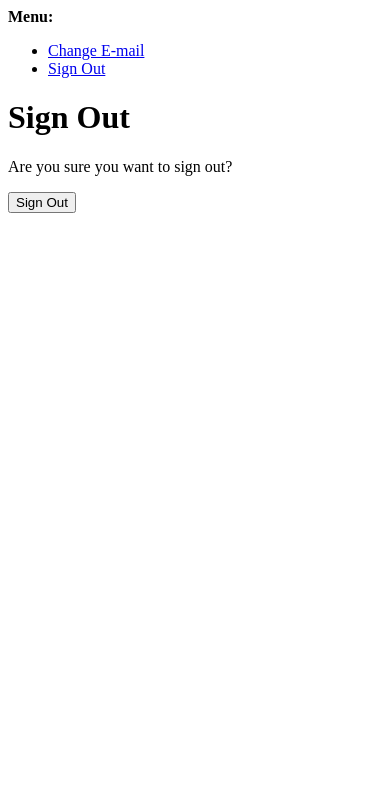
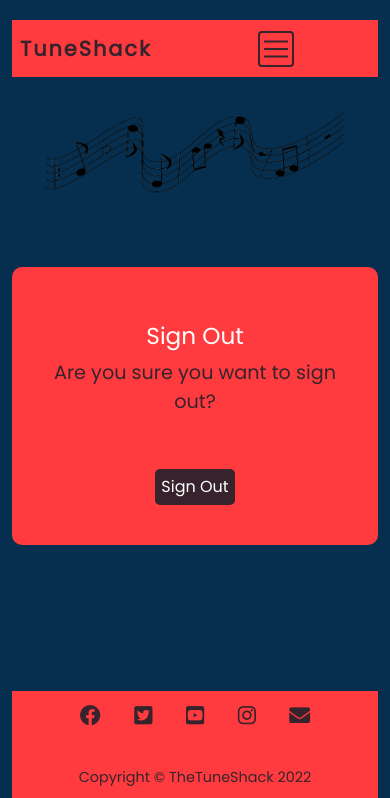
Before and after one commit to darco31/Tuneshack, a Django app: page /accounts/logout/ in a window 390 px wide. Shown: the top 798 px of the page. Run offline with Django 4.2, Linux system fonts and the light colour scheme; the visitor is signed in with stand-in values (Sample User, id 1).

Commit message:
Add styles to login, logout and sign up pages

```diff
--- a/static/css/style.css
+++ b/static/css/style.css
@@ -41,7 +41,7 @@ hr {
 
 li,
 label {
-    color: var(--wine)
+    color: var(--wine);
 }
 
 main {
@@ -126,6 +126,48 @@ main {
 .edit_container {
     display: flex;
     flex-direction: column;
+}
+
+/*  signup page */
+
+.name,
+.welcome-text {
+    color: var(--wine);
+    font-size: 1.2rem;
+}
+
+.link,
+.signup-head {
+    color: var(--white)
+}
+
+.link:hover {
+    color: var(--wine);
+}
+
+#id_username {
+    margin-left: 60px;
+}
+
+#id_password1 {
+    margin-left: 65px;
+}
+
+#id_email {
+    margin-left: 5px;
+}
+
+/* Login page */
+
+#id_password {
+    margin-left: 5px;
+}
+
+/* logout page */
+
+.welcome-text,
+.signup-head {
+    text-align: center;
 }
 
 /* Title size for posts */
--- a/templates/account/login.html
+++ b/templates/account/login.html
@@ -10,9 +10,9 @@
 <div class="container-auth-login">
     <div class="row">
         <div class="col-md-8 mt-3 offset-md-2">
-            <h3>{% trans "Login Here" %}</h3>
+            <h3 class="signup-head">{% trans "Login Here" %}</h3>
 
-            <p>{% blocktrans %}Welcome back to the TuneShack blog. To leave a comment or like a post, please log in. If you
+            <p class="welcome-text">{% blocktrans %}Welcome back to the TuneShack blog. To leave a comment or like a post, please log in. <br>If you
                 have not created an account yet, then <a class="link" href="{{ signup_url }}">sign up</a>
                 first.{% endblocktrans %}</p>
         </div>
@@ -25,7 +25,7 @@
                 {% if redirect_field_value %}
                 <input type="hidden" name="{{ redirect_field_name }}" value="{{ redirect_field_value }}" />
                 {% endif %}
-                <button class="btn btn-signup right" type="submit">{% trans "Sign In" %}</button>
+                <button class="login-button" type="submit">{% trans "Sign In" %}</button>
             </form>
         </div>
     </div>
--- a/templates/account/logout.html
+++ b/templates/account/logout.html
@@ -1,21 +1,29 @@
-{% extends "account/base.html" %}
+{% extends "base.html" %}
 
 {% load i18n %}
 
 {% block head_title %}{% trans "Sign Out" %}{% endblock %}
 
 {% block content %}
-<h1>{% trans "Sign Out" %}</h1>
+<div class="container-auth signup">
+    <div class="row">
+        <div class="col-md-8 mt-3 offset-md-2">
+            <h3 class="signup-head">{% trans "Sign Out" %}</h3>
 
-<p>{% trans 'Are you sure you want to sign out?' %}</p>
+            <p class="welcome-text">{% trans 'Are you sure you want to sign out?' %}</p>
+        </div>
+    </div>
+    <div class="row">
+        <div class="col-md-8 mt-3 offset-md-2">
 
-<form method="post" action="{% url 'account_logout' %}">
-  {% csrf_token %}
-  {% if redirect_field_value %}
-  <input type="hidden" name="{{ redirect_field_name }}" value="{{ redirect_field_value }}"/>
-  {% endif %}
-  <button type="submit">{% trans 'Sign Out' %}</button>
-</form>
-
-
+            <form method="post" action="{% url 'account_logout' %}">
+                {% csrf_token %}
+                {% if redirect_field_value %}
+                <input type="hidden" name="{{ redirect_field_name }}" value="{{ redirect_field_value }}" />
+                {% endif %}
+                <button class="login-button" type="submit">{% trans 'Sign Out' %}</button>
+            </form>
+        </div>
+    </div>
+</div>
 {% endblock %}
--- a/templates/account/signup.html
+++ b/templates/account/signup.html
@@ -8,9 +8,9 @@
 <div class="container-auth signup">
     <div class="row">
         <div class="col-md-8 mt-3 offset-md-2">
-            <h3>{% trans "Sign Up" %}</h3>
+            <h3 class="signup-head">{% trans "Sign Up" %}</h3>
 
-            <p>{% blocktrans %}Welcome back to the code|star blog. Do you already have an account? Then please <a class="link" href="{{ login_url }}">sign in</a> instead.{% endblocktrans %}</p>
+            <p class="welcome-text">{% blocktrans %}Welcome back to the <strong class="name">TuneShack.</strong> Do you already have an account? Then please <a class="link" href="{{ login_url }}">sign in</a> instead.{% endblocktrans %}</p>
         </div>
     </div>
     <div class="row">
@@ -21,7 +21,7 @@
                 {% if redirect_field_value %}
                 <input type="hidden" name="{{ redirect_field_name }}" value="{{ redirect_field_value }}" />
                 {% endif %}
-                <button class="btn btn-signup right" type="submit">{% trans "Sign Up" %} &raquo;</button>
+                <button class="signup-button" type="submit">{% trans "Sign Up" %} &raquo;</button>
             </form>
         </div>
     </div>
--- a/templates/base.html
+++ b/templates/base.html
@@ -107,6 +107,14 @@
         $('#copyright').text(new Date().getFullYear());
     </script>
 
+    <script>
+        setTimeout(function() {
+            let messages = document.getElementById('msg');
+            let alert = new bootstrap.Alert(messages);
+            alert.close();
+        }, 2500);
+    </script>
+
 </body>
 
 </html>
--- a/templates/post_detail.html
+++ b/templates/post_detail.html
@@ -34,7 +34,7 @@
 </form>
 
 {% else %}
-<a class="login-btn" href="{% url 'login' %}?next={{request.path}}">Log in to like/Comment on this article!</a><br>
+<a class="login-btn" href="{% url 'account_login' %}?next={{request.path}}">Log in to like/Comment on this article!</a><br>
 {% endif %}
 <strong class="num_likes">{{ number_of_likes }} Like{{ number_of_likes|pluralize }}</strong>
 
```
